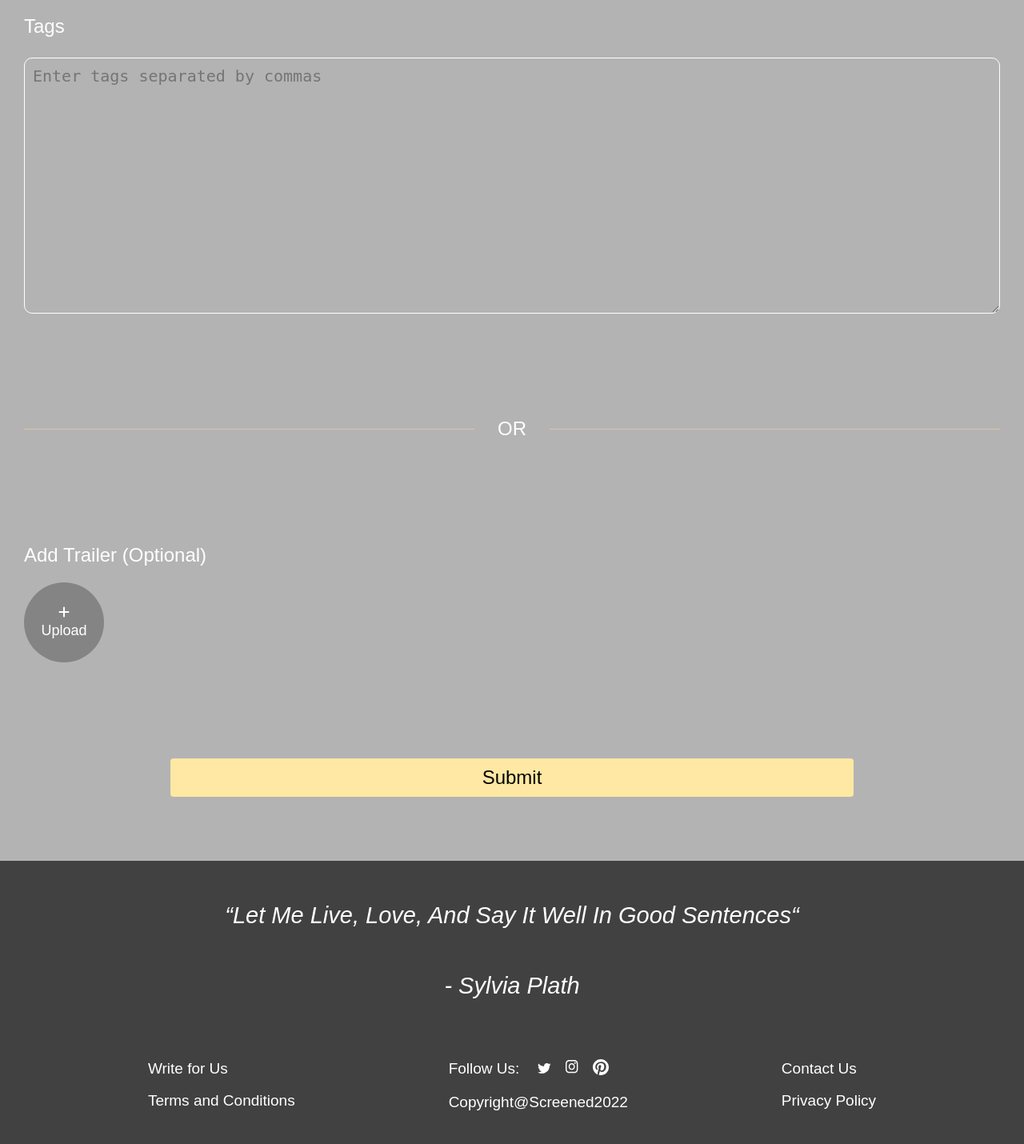
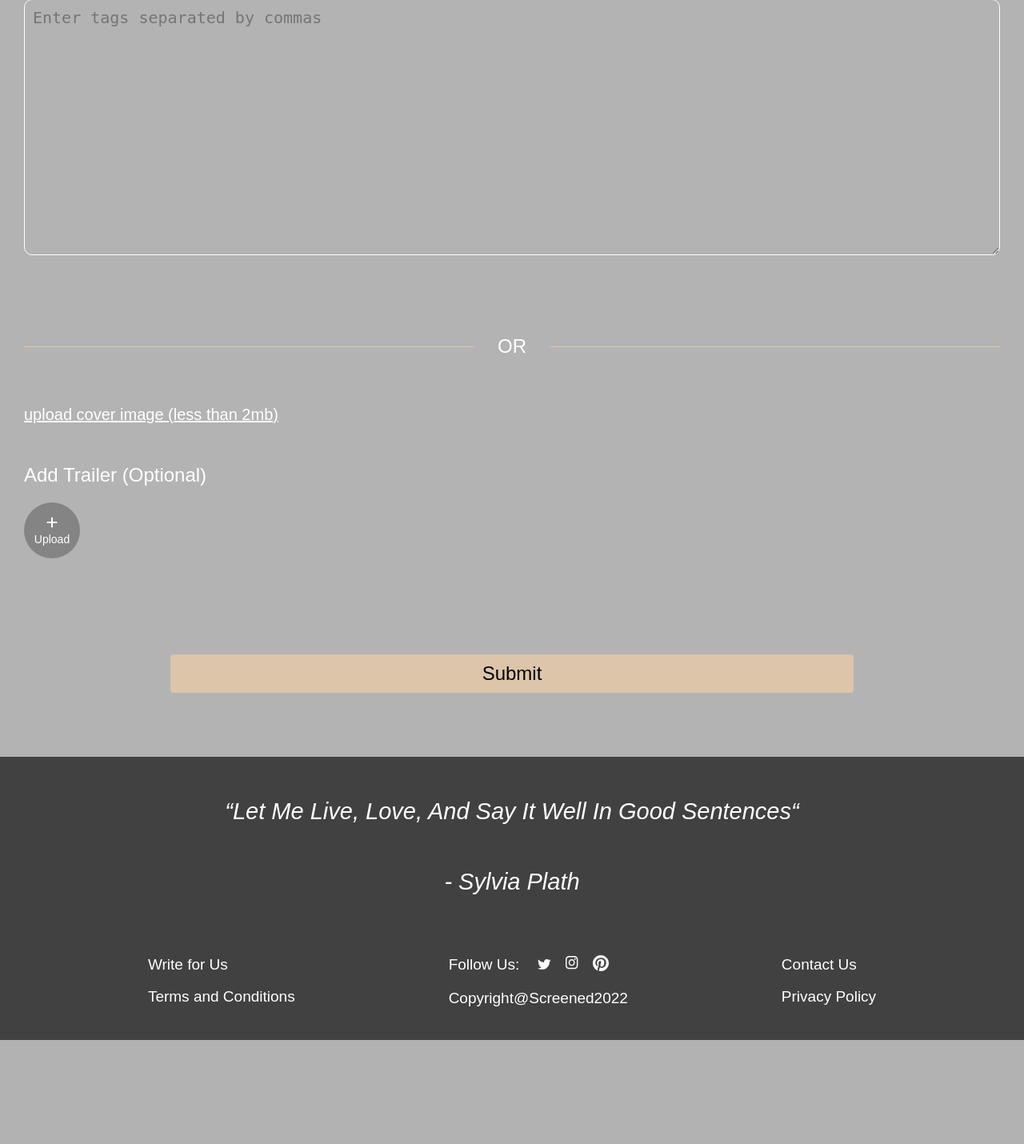
Before and after one commit to Jozz77/Screened-Movie-Blog, a Django app: page /post/new/ in a window 1280 px wide. Shown: the part 1712-3142 px from the top of the page at 80% size. After the commit the page ends 3012 px from the top, so only its background shows below. Run offline with Django 4.2, Linux system fonts and the light colour scheme; some libraries are stand-ins or nearby versions; some web fonts are replaced.

Commit message:
final commit

```diff
--- a/static/css/write_and_submit.css
+++ b/static/css/write_and_submit.css
@@ -98,7 +98,8 @@ textarea{
     text-align: center;
     position: relative;
     background-color: var(--write-for-us-bg-color);
-    margin-block: 8rem;
+   margin-top: 5rem;
+   margin-bottom: 1rem;
     text-transform: uppercase;
 }
 
@@ -123,7 +124,7 @@ textarea{
 }
 .submit{
     width: 70%;
-    background-color: var(--cream-highlight);
+    background-color: rgb(220, 197, 169);
     border-radius: 4px;
     border: none;
     outline: none;
@@ -152,15 +153,15 @@ textarea{
 }
 .trailer{
     background-color: rgba(121, 121, 121, 0.8);
-    width: 10rem;
-    height: 10rem;
+    width: 7rem;
+    height: 7rem;
     border-radius: 50%;
     font-size: 16px;
     text-decoration: none;
     margin-block: 2rem;
 }
 .trailer p{
-    font-size: 18px;
+    font-size: 14px;
     margin-top: .3rem;
 }
 
--- a/templates/pages/write_and_submit.html
+++ b/templates/pages/write_and_submit.html
@@ -21,7 +21,6 @@ Write and Submit Post
 <section class="parent_container">
     <form action="" method="post" enctype="multipart/form-data">
         {% csrf_token %}
-        <button  class="upload" onclick="document.getElementById('getFile').click()">upload cover image (less than 2mb)</button>
         <input required name="cover_image" type='file' id="getFile" style="display:none">
 
         <label for="add-movie-title">add movie title
@@ -73,7 +72,7 @@ Write and Submit Post
 
     <p class="page_divider">or</p>
 
-
+    <button  class="upload" onclick="document.getElementById('getFile').click()">upload cover image (less than 2mb)</button>
     <div>
         <p>Add trailer (optional)</p>
 
```
